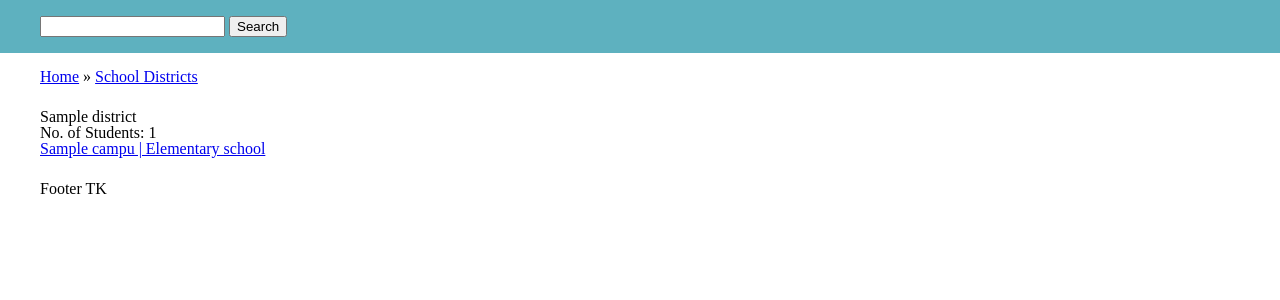
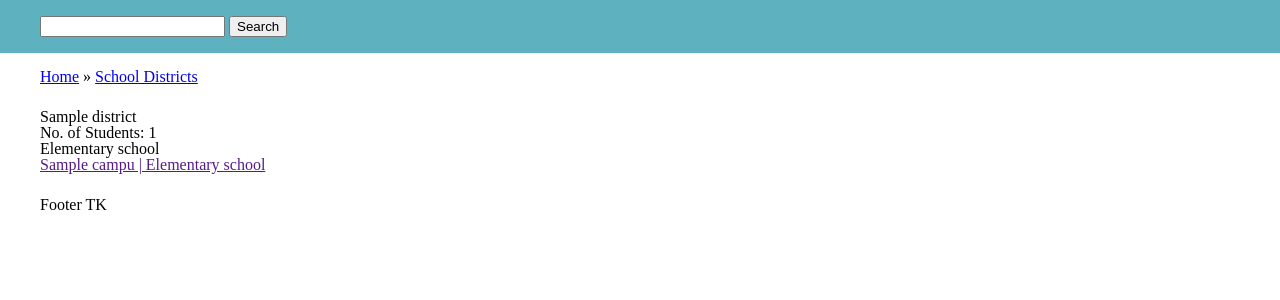
Before and after one commit to texastribune/scuole, a Django app: a page that uses scuole/templates/districts/district_detail.html in a window 1280 px wide. Shown: the part 45-345 px from the top of the page. Run offline with Django 3.2, Linux system fonts and the light colour scheme; tables that the repository leaves empty hold one stand-in row (values such as "Sample post").

Commit message:
regroup filter, still only returning elementary schools

```diff
--- a/scuole/templates/districts/district_detail.html
+++ b/scuole/templates/districts/district_detail.html
@@ -15,8 +15,14 @@
 {% endfor %}
 
 <ul>
-{% for campus in district.campuses.all %}
-  <li><a href="{{ campus.get_absolute_url }}">{{ campus.name }} | {{ campus.get_school_type_display }}</a></li>
+{% regroup district.campuses.all by get_school_type_display as campus_list  %}
+{% for campus in campus_list %}
+  <li>{{ campus.grouper }}</li>
+  <ul>
+    {% for school in campus.list %}
+    <li><a href="{{ campus.get_absolute_url }}">{{ school.name }} | {{ school.get_school_type_display }}</a></li>
+    {% endfor %}
+  </ul>
 {% endfor %}
 </ul>
 {% endblock content %}
```
